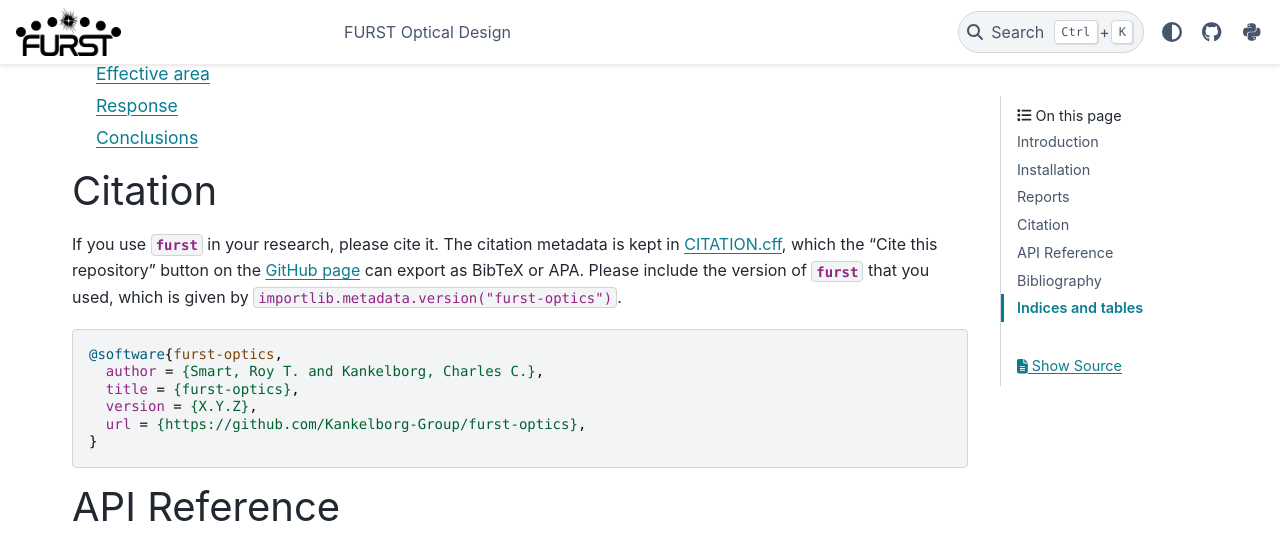
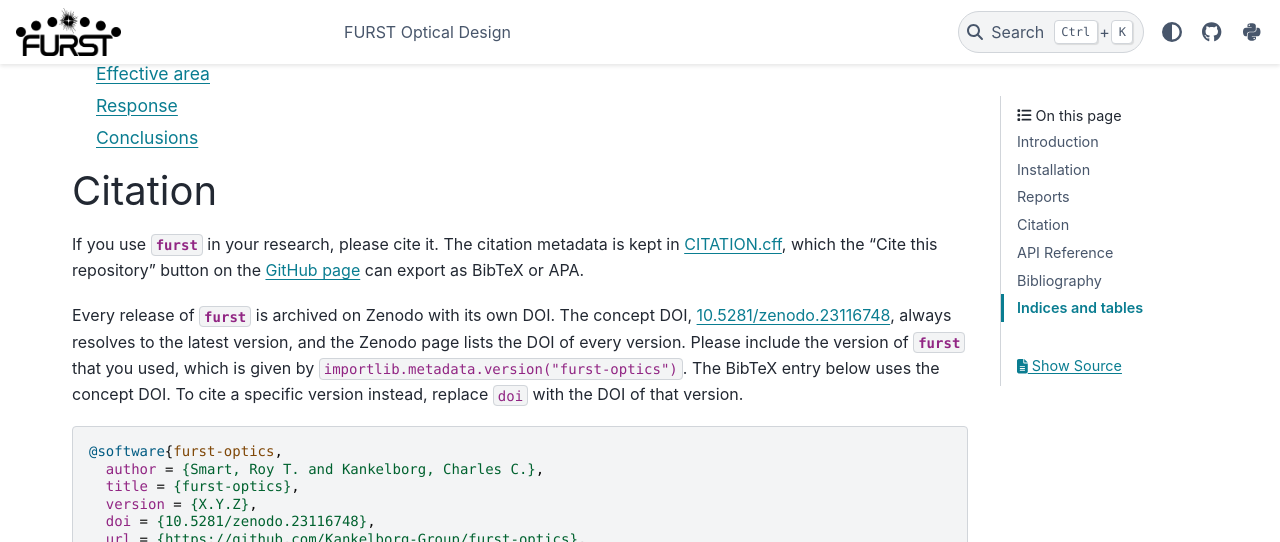
Before and after one commit to Kankelborg-Group/furst-optics, a Sphinx documentation site: the page built from docs/index.rst, in a window 1280 px wide and 900 px high, scrolled down 892 px, cut to the strip 0-542 px from the top of the window. Built offline with Sphinx 7.4.7 and the PyData theme 0.15.4, drawn with Linux system fonts in a browser that asks for light colours; cross-references to code outside the pages are shown as plain code.

Commit message:
Add the Zenodo concept DOI to the citation metadata. (#39)
Claude-Session: https://claude.ai/code/session_01N6zUsPoxW26srMeWormpe8

Co-authored-by: Claude Opus 5.5 <noreply@anthropic.com>

```diff
--- a/docs/index.rst
+++ b/docs/index.rst
@@ -38,8 +38,17 @@ The citation metadata is kept in
 which the "Cite this repository" button on the
 `GitHub page <https://github.com/Kankelborg-Group/furst-optics>`_
 can export as BibTeX or APA.
+
+Every release of :mod:`furst` is archived on Zenodo with its own DOI.
+The concept DOI,
+`10.5281/zenodo.23116748 <https://doi.org/10.5281/zenodo.23116748>`_,
+always resolves to the latest version,
+and the Zenodo page lists the DOI of every version.
 Please include the version of :mod:`furst` that you used,
 which is given by ``importlib.metadata.version("furst-optics")``.
+The BibTeX entry below uses the concept DOI.
+To cite a specific version instead,
+replace ``doi`` with the DOI of that version.
 
 .. code-block:: bibtex
 
@@ -47,6 +56,7 @@ which is given by ``importlib.metadata.version("furst-optics")``.
       author = {Smart, Roy T. and Kankelborg, Charles C.},
       title = {furst-optics},
       version = {X.Y.Z},
+      doi = {10.5281/zenodo.23116748},
       url = {https://github.com/Kankelborg-Group/furst-optics},
     }
 
```
Also changed, not shown: README.md (+10 -0 lines), 1 other file.
